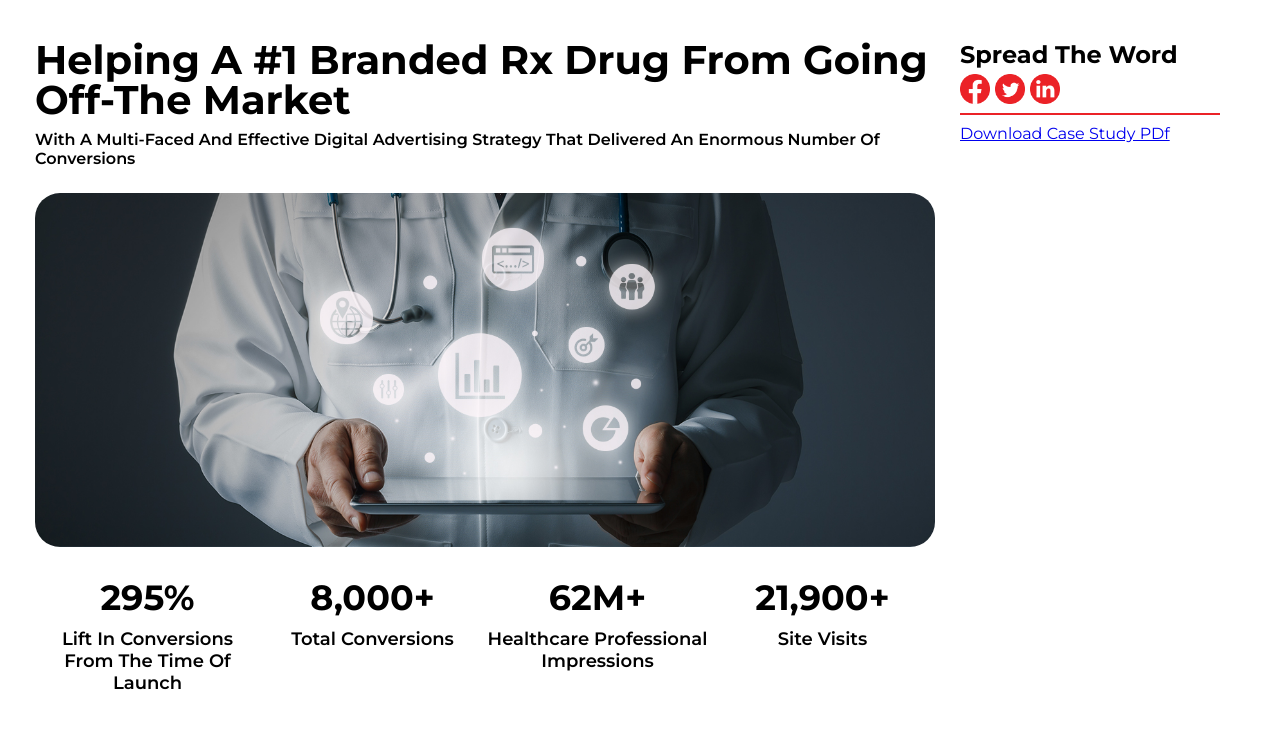
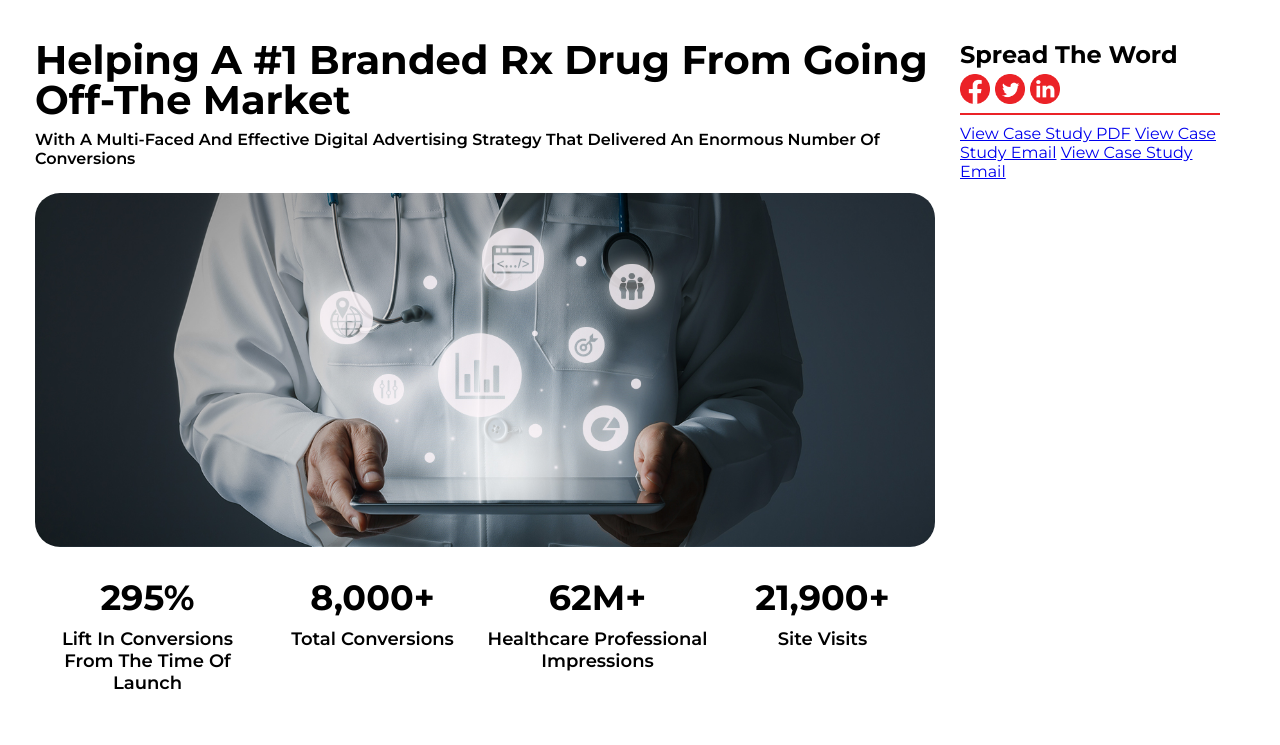
Before and after one commit to UmarMekka/UmarMekka.github.io, a plain HTML site: page AdFire-CaseStudy/casestudy.html in a window 1280 px wide. Shown: the top 745 px of the page. Drawn offline with Linux system fonts and the light colour scheme.

Commit message:
Update casestudy.html

```diff
--- a/AdFire-CaseStudy/casestudy.html
+++ b/AdFire-CaseStudy/casestudy.html
@@ -137,18 +137,32 @@
       <aside>
         <h2>Spread the word</h2>
         <div class="social">
-          <a href=""
+          <a href="https://www.facebook.com/adfirehealth/"
             ><img src="adfire-facebooklogo.png" alt="" class="social-icon"
           /></a>
-          <a href=""
+          <a href="https://twitter.com/adfirehealth?lang=en"
             ><img src="adfire-twitterlogo.png" alt="" class="social-icon"
           /></a>
-          <a href=""
+          <a href="https://www.linkedin.com/company/adfire/"
             ><img src="adfire-linkedinlogo.png" alt="" class="social-icon"
           /></a>
         </div>
         <hr class="aside-hr" />
-        <a href="/AdFire_Case_Study.pdf">Download Case Study PDf</a>
+        <a
+          href="https://umarmekka.com/AdFire-CaseStudy/AdFire_Case_Study.pdf"
+          download
+          class="aside-link"
+          >View Case Study PDF</a
+        >
+        <a
+          href="https://umarmekka.com/AdFire_Email/email.html"
+          download
+          class="aside-link"
+          >View Case Study Email</a
+        >
+        <a href="social/social.html" download class="aside-link"
+          >View Case Study Email</a
+        >
       </aside>
     </div>
   </body>
```
